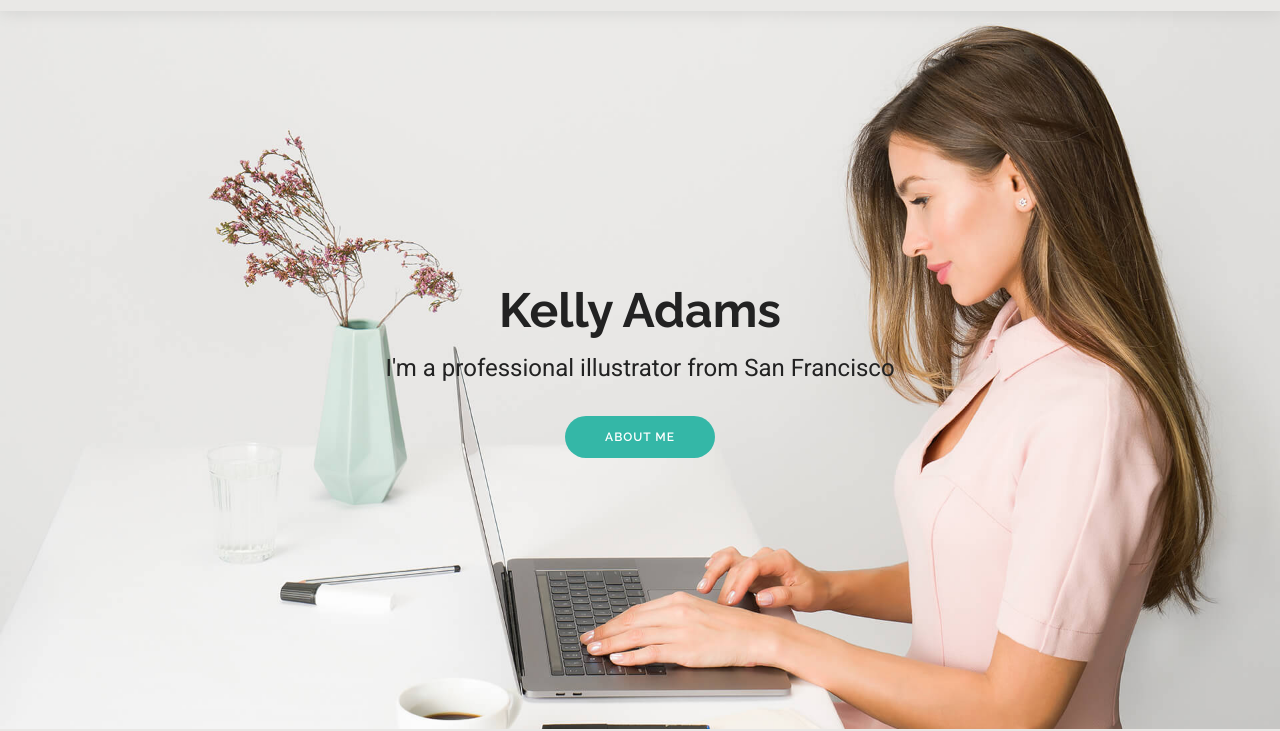
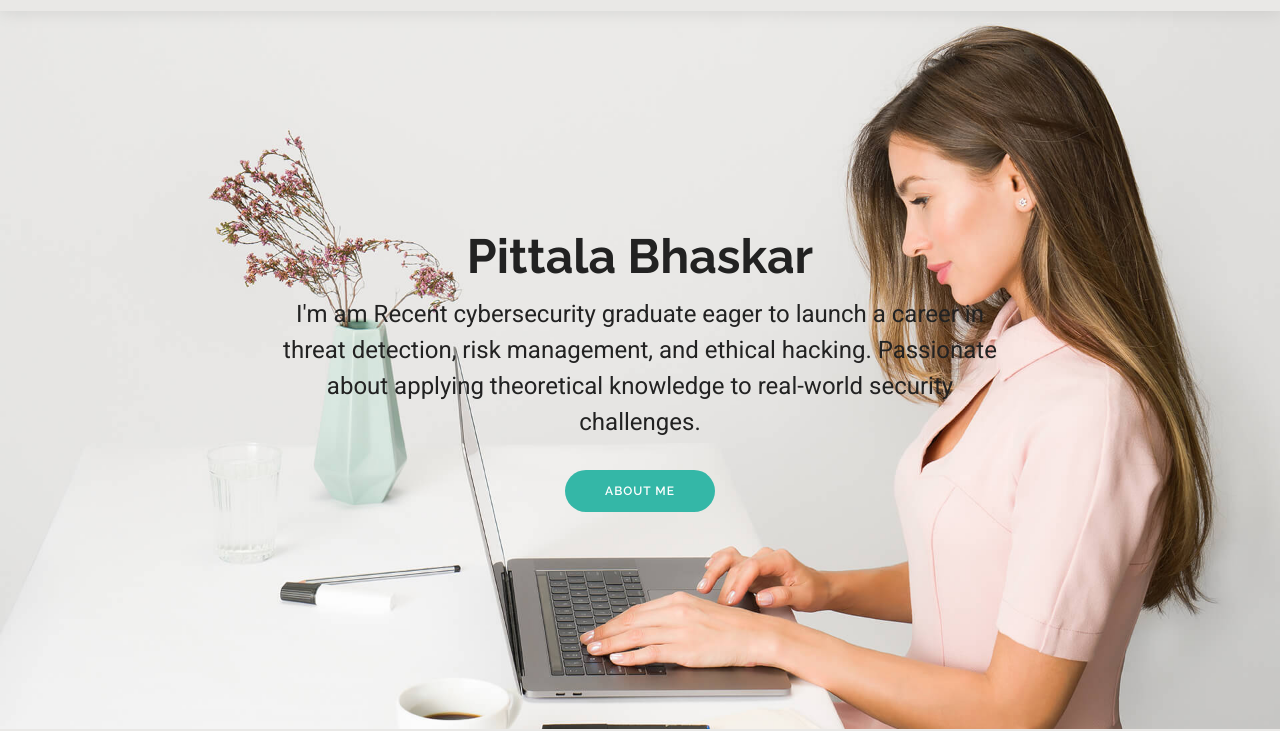
Before and after one commit to BHASHER2229/Bhaskar_Portfolio.github.io, a plain HTML site: page index.html in a window 1280 px wide. Shown: the part 72-803 px from the top of the page. Drawn offline with Linux system fonts and the light colour scheme.

Commit message:
Update index.html

```diff
--- a/index.html
+++ b/index.html
@@ -96,8 +96,8 @@
       <div class="container text-center" data-aos="zoom-out" data-aos-delay="100">
         <div class="row justify-content-center">
           <div class="col-lg-8">
-            <h2>Kelly Adams</h2>
-            <p>I'm a professional illustrator from San Francisco</p>
+            <h2>Pittala Bhaskar</h2>
+            <p>I'm am Recent cybersecurity graduate eager to launch a career in threat detection, risk management, and ethical hacking. Passionate about applying theoretical knowledge to real-world security challenges.</p>
             <a href="about.html" class="btn-get-started">About Me</a>
           </div>
         </div>
```
